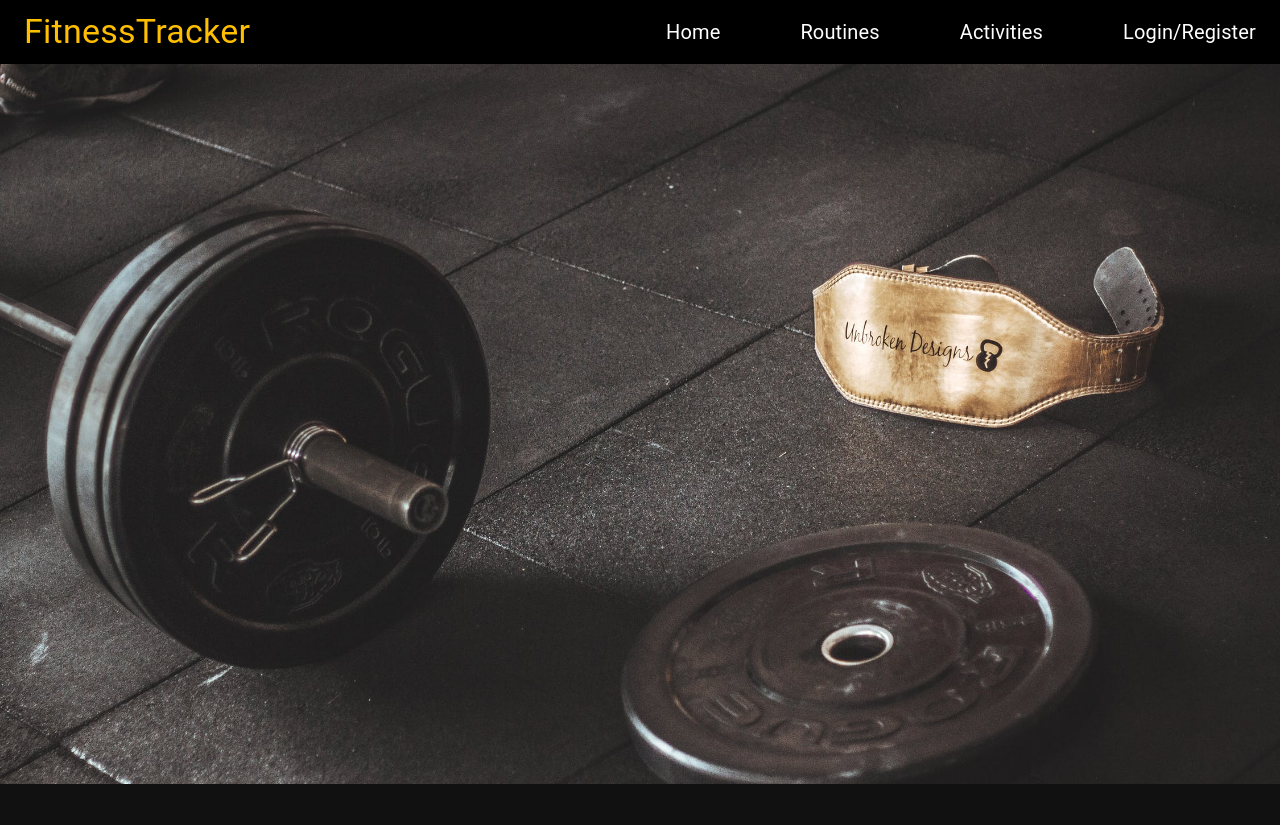
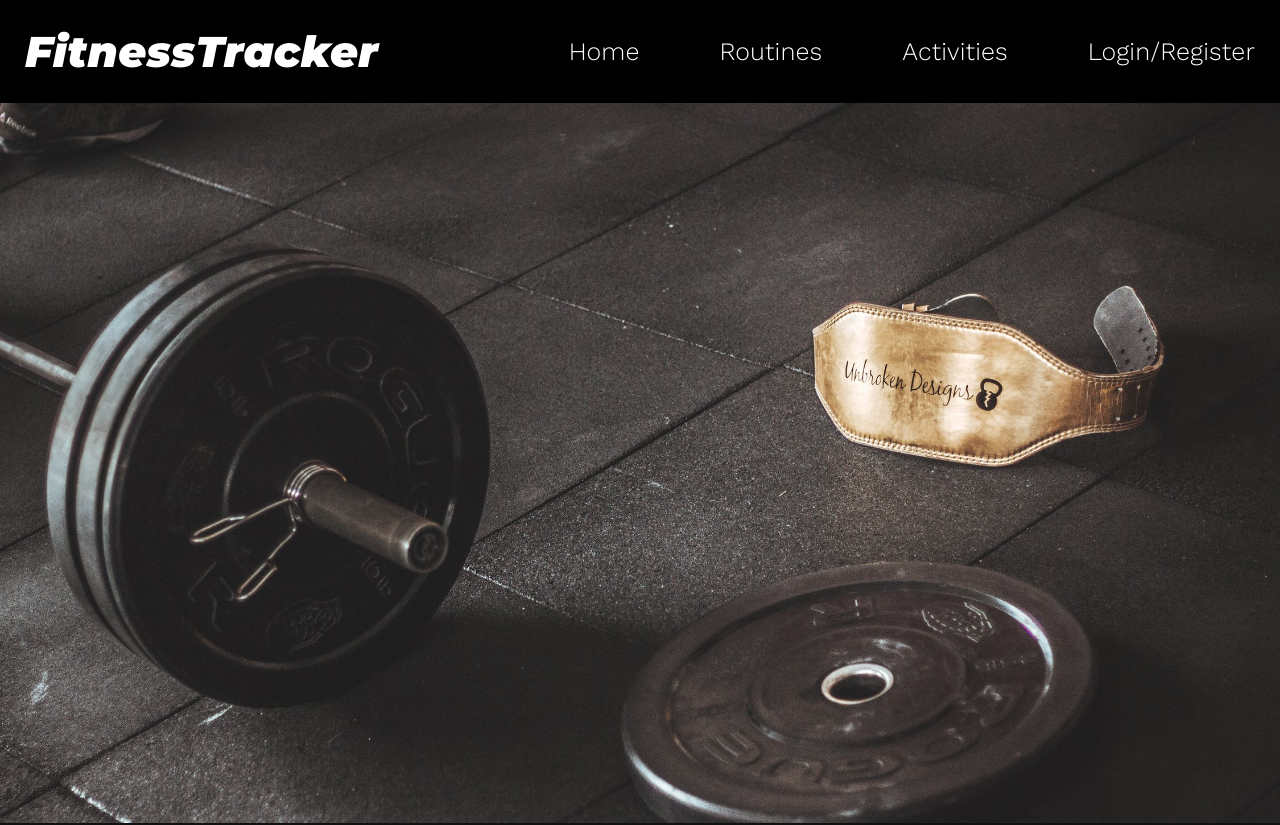
Before and after one commit to carlos-escamilla33/FitnessTrackerFrontEnd, a React (Create React App) app: page / in a window 1280 px wide. Shown: the top 825 px of the page. Built offline with nearby package versions, Linux system fonts and the light colour scheme.

Commit message:
styled fullscreen appbar

```diff
--- a/public/index.html
+++ b/public/index.html
@@ -1,12 +1,19 @@
 <!DOCTYPE html>
 <html lang="en">
+
 <head>
   <meta charset="UTF-8">
   <meta name="viewport" content="width=device-width, initial-scale=1.0">
+  <link rel="preconnect" href="https://fonts.googleapis.com">
+  <link rel="preconnect" href="https://fonts.gstatic.com" crossorigin>
+  <link href="https://fonts.googleapis.com/css2?family=Work+Sans:wght@300&display=swap" rel="stylesheet">
+  <link href="https://fonts.googleapis.com/css2?family=Montserrat:ital,wght@1,900&display=swap" rel="stylesheet">
   <title>FitnessTracker</title>
   <link rel="stylesheet" href="style.css">
 </head>
+
 <body>
   <div id="app"></div>
 </body>
+
 </html>
--- a/src/components/LoginRegister/LoginRegister.js
+++ b/src/components/LoginRegister/LoginRegister.js
@@ -30,7 +30,7 @@
                     localStorage.setItem("token", response.token);
                     localStorage.setItem("user", response.user.username);
                     setToken(response.token);
-                    navigate.push("/users/me");
+                    navigate("/users/me");
                 }
             } else if (response.message === "you're signed up!") {
                 navigate("/users/login");
@@ -118,7 +118,7 @@
                                 className={classes.link}
                                 onClick={(event) => {
                                     event.preventDefault()
-                                    history.push("/users/register")
+                                    navigate("/users/register")
                                 }}
                             >
                                 {'Dont have an account? Register here'}
@@ -131,7 +131,7 @@
                                 className={classes.link}
                                 onClick={(event) => {
                                     event.preventDefault()
-                                    history.push("/users/login")
+                                    navigate("/users/login")
                                 }}
                             >
                                 {'Already registered? Login here'}
--- a/src/components/NavBar.js
+++ b/src/components/NavBar.js
@@ -12,28 +12,34 @@
 } from "@material-ui/core";
 
 const useStyles = makeStyles((theme) => ({
-    navLinks: {
-        marginLeft: theme.spacing(10),
-        display: "flex",
-    },
     appBar: {
-        background: "#000000",
+        background: "black",
+        padding: "25px",
     },
     logo: {
         flexGrow: "1",
         cursor: "pointer",
-        color: '#FFBF00',
-        textDecoration: "none"
+        color: 'white',
+        textDecoration: "none",
+        fontFamily: [
+            'Montserrat',
+            "sans-serif"
+        ].join(","),
+        fontSize: "43px"
     },
     link: {
         textDecoration: "none",
         color: "white",
-        fontSize: "20px",
+        fontSize: "25px",
         marginLeft: theme.spacing(10),
         "&:hover": {
             color: '#FFBF00',
             borderBottom: "1px solid white",
         },
+        fontFamily: [
+            'Work Sans',
+            "sans-serif"
+        ].join(",")
     },
 }))
 
@@ -59,7 +65,7 @@
                     isMobile ?
                         <DrawerMenu />
                         :
-                        <div>
+                        <div className={classes.navLinks}>
                             <Link to="/" className={classes.link}>Home</Link>
                             <Link to="/routines" className={classes.link}>Routines</Link>
                             {
--- a/src/index.js
+++ b/src/index.js
@@ -2,7 +2,7 @@
 import { UserProvider } from './context/UserContext';
 import { MuiThemeProvider, createTheme, CssBaseline } from '@material-ui/core';
 import App from "./App.js"
-
+// font-family: 'Alfa Slab One', cursive;
 const theme = createTheme({
     palette: {
         background: {
```
